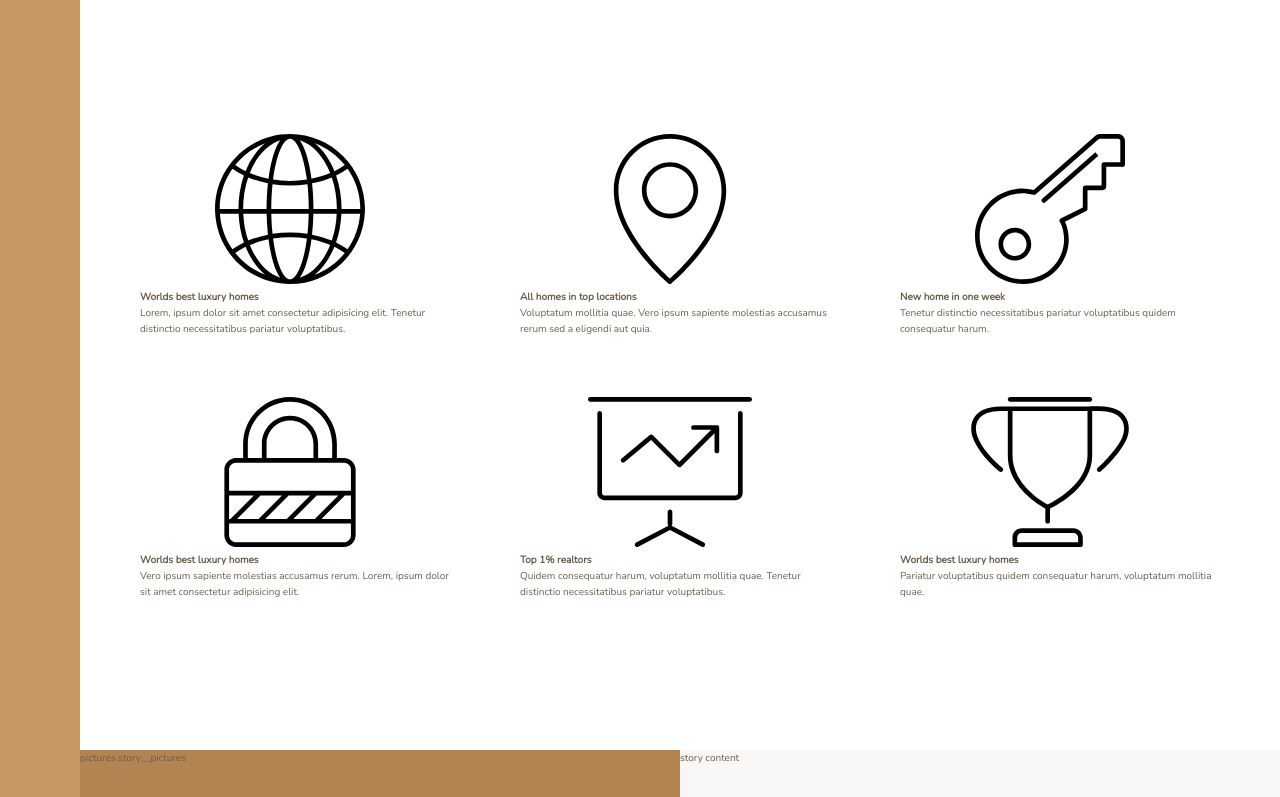
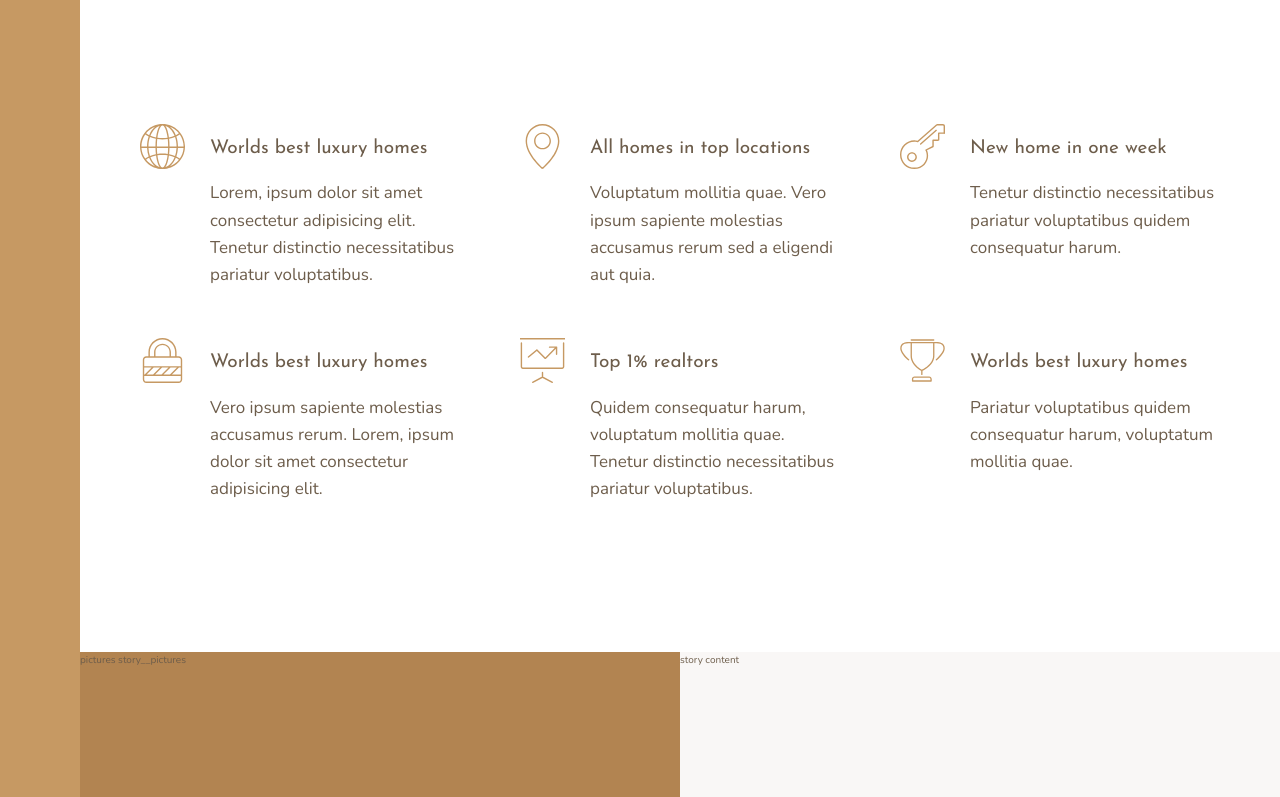
Before and after one commit to nivanovic7/nexter, a website: page index.html in a window 1280 px wide. Shown: the part 656-1453 px from the top of the page. Drawn offline with nearby package versions, Linux system fonts and the light colour scheme.

Commit message:
Added styles for features section

```diff
--- a/index.html
+++ b/index.html
@@ -23,8 +23,8 @@
         <svg class="feature__icon">
           <use xlink:href="./img/sprite.svg#icon-global"></use>
         </svg>
-        <h4 class="heading-4">Worlds best luxury homes</h4>
-        <p class="feature text">
+        <h4 class="heading-4 heading-4--dark">Worlds best luxury homes</h4>
+        <p class="feature__text">
           Lorem, ipsum dolor sit amet consectetur adipisicing elit. Tenetur
           distinctio necessitatibus pariatur voluptatibus.
         </p>
@@ -33,8 +33,8 @@
         <svg class="feature__icon">
           <use xlink:href="./img/sprite.svg#icon-map-pin"></use>
         </svg>
-        <h4 class="heading-4">All homes in top locations</h4>
-        <p class="feature text">
+        <h4 class="heading-4 heading-4--dark">All homes in top locations</h4>
+        <p class="feature__text">
           Voluptatum mollitia quae. Vero ipsum sapiente molestias accusamus
           rerum sed a eligendi aut quia.
         </p>
@@ -43,8 +43,8 @@
         <svg class="feature__icon">
           <use xlink:href="./img/sprite.svg#icon-key"></use>
         </svg>
-        <h4 class="heading-4">New home in one week</h4>
-        <p class="feature text">
+        <h4 class="heading-4 heading-4--dark">New home in one week</h4>
+        <p class="feature__text">
           Tenetur distinctio necessitatibus pariatur voluptatibus quidem
           consequatur harum.
         </p>
@@ -53,8 +53,8 @@
         <svg class="feature__icon">
           <use xlink:href="./img/sprite.svg#icon-lock"></use>
         </svg>
-        <h4 class="heading-4">Worlds best luxury homes</h4>
-        <p class="feature text">
+        <h4 class="heading-4 heading-4--dark">Worlds best luxury homes</h4>
+        <p class="feature__text">
           Vero ipsum sapiente molestias accusamus rerum. Lorem, ipsum dolor sit
           amet consectetur adipisicing elit.
         </p>
@@ -63,8 +63,8 @@
         <svg class="feature__icon">
           <use xlink:href="./img/sprite.svg#icon-presentation"></use>
         </svg>
-        <h4 class="heading-4">Top 1% realtors</h4>
-        <p class="feature text">
+        <h4 class="heading-4 heading-4--dark">Top 1% realtors</h4>
+        <p class="feature__text">
           Quidem consequatur harum, voluptatum mollitia quae. Tenetur distinctio
           necessitatibus pariatur voluptatibus.
         </p>
@@ -74,8 +74,8 @@
         <svg class="feature__icon">
           <use xlink:href="./img/sprite.svg#icon-trophy"></use>
         </svg>
-        <h4 class="heading-4">Worlds best luxury homes</h4>
-        <p class="feature text">
+        <h4 class="heading-4 heading-4--dark">Worlds best luxury homes</h4>
+        <p class="feature__text">
           Pariatur voluptatibus quidem consequatur harum, voluptatum mollitia
           quae.
         </p>
--- a/sass/_features.scss
+++ b/sass/_features.scss
@@ -5,5 +5,26 @@
 
   display: grid;
   gap: 6rem;
-  grid-template-columns: repeat(3, 1fr);
+  // grid-template-columns: repeat(3, 1fr);
+  grid-template-columns: repeat(auto-fit, minmax(25rem, 1fr));
+  align-items: start;
 }
+
+.feature {
+  display: grid;
+  grid-template-columns: min-content 1fr;
+  row-gap: 1.5rem;
+  column-gap: 2.5rem;
+
+  &__icon {
+    fill: $color-primary;
+    width: 4.5rem;
+    height: 4.5rem;
+    grid-row: 1 / span 2;
+    transform: translateY(-1rem);
+  }
+
+  &__text {
+    font-size: 1.7rem;
+  }
+}
--- a/sass/_typography.scss
+++ b/sass/_typography.scss
@@ -0,0 +1,26 @@
+%heading {
+  font-family: $font-display;
+  font-weight: 400;
+}
+
+.heading-1 {
+  @extend %heading;
+}
+.heading-2 {
+  @extend %heading;
+}
+.heading-3 {
+  @extend %heading;
+}
+.heading-4 {
+  @extend %heading;
+  font-size: 1.9rem;
+
+  &--light {
+    color: $color-grey-light-1;
+  }
+
+  &--light {
+    color: $color-grey-dark-1;
+  }
+}
```
Also changed, not shown: img/text.txt (+0 -11 lines), css/style.css.
